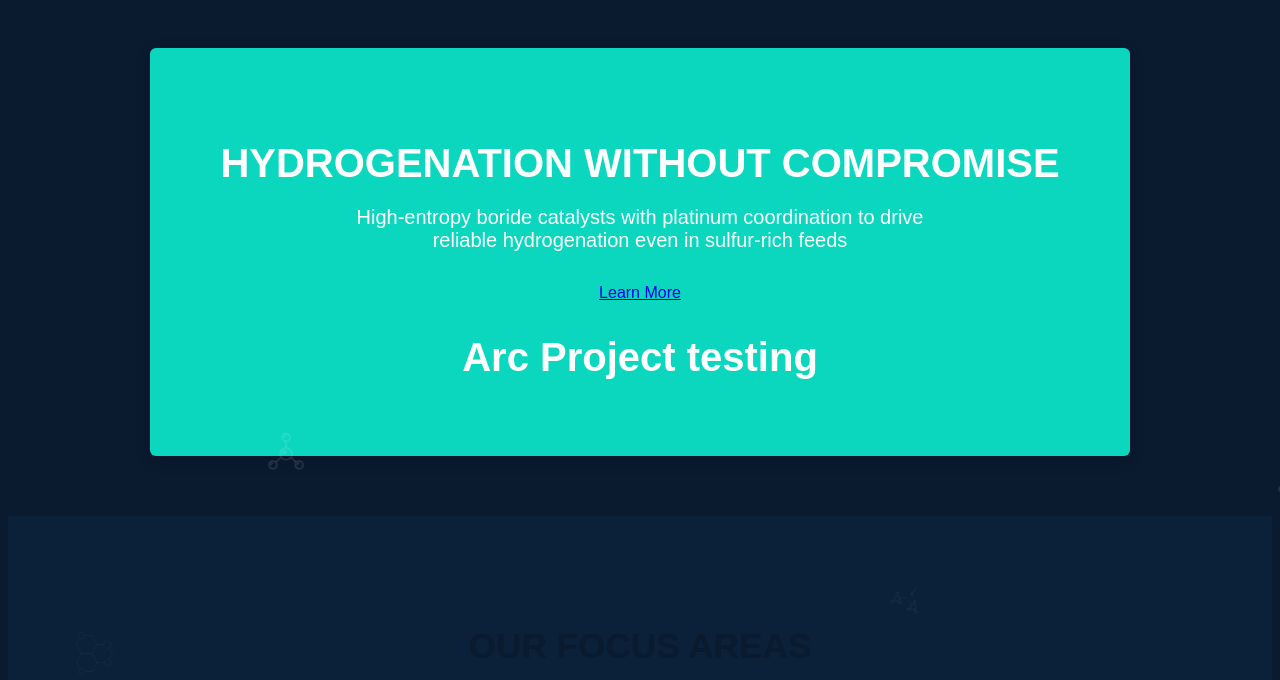
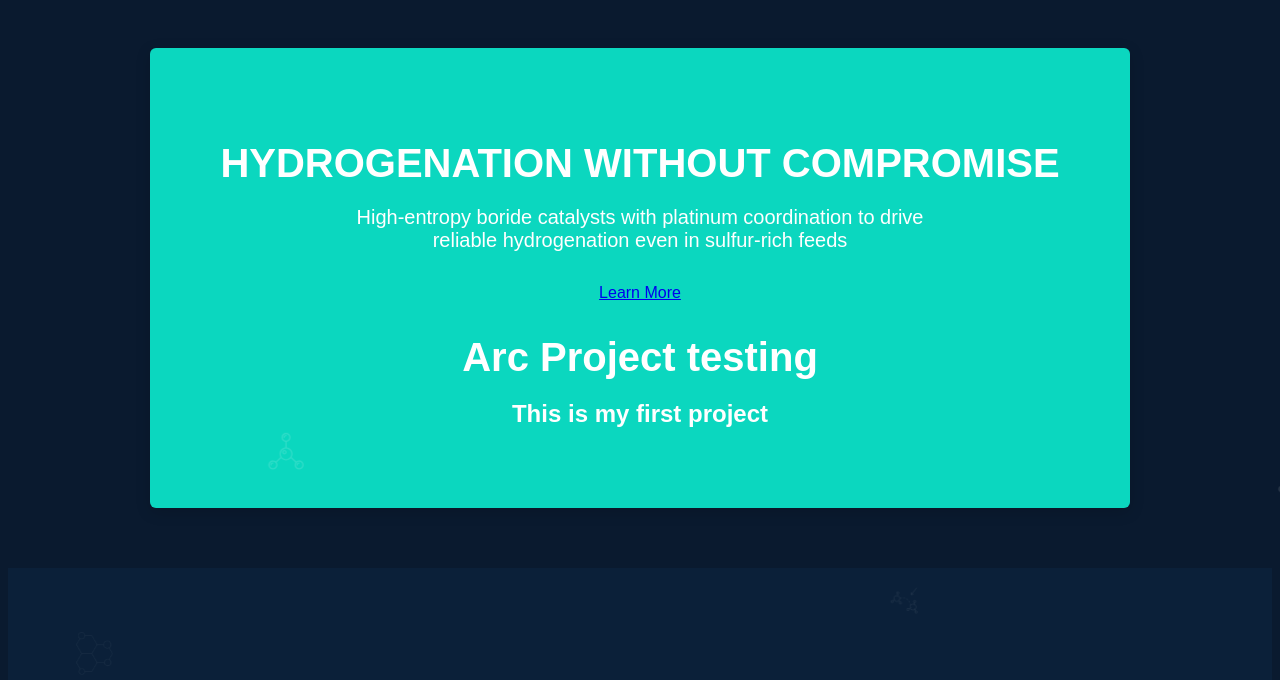
Before and after one commit to KrishnaSreeG/Albany-Reagent-Chemical, a plain HTML site: page index.html in a window 1280 px wide. Shown: the part 90-770 px from the top of the page. Drawn offline with Linux system fonts and the light colour scheme.

Commit message:
Added first project

```diff
--- a/index.html
+++ b/index.html
@@ -81,6 +81,7 @@
                                 <p>High-entropy boride catalysts with platinum coordination to drive reliable hydrogenation even in sulfur-rich feeds</p>
                                 <a href="#technology" class="btn primary">Learn More</a>
                                 <h1> Arc Project testing</h1>
+                                <h2> This is my first project</h2>
                             </div>
                     </div>
                  </section>
```
